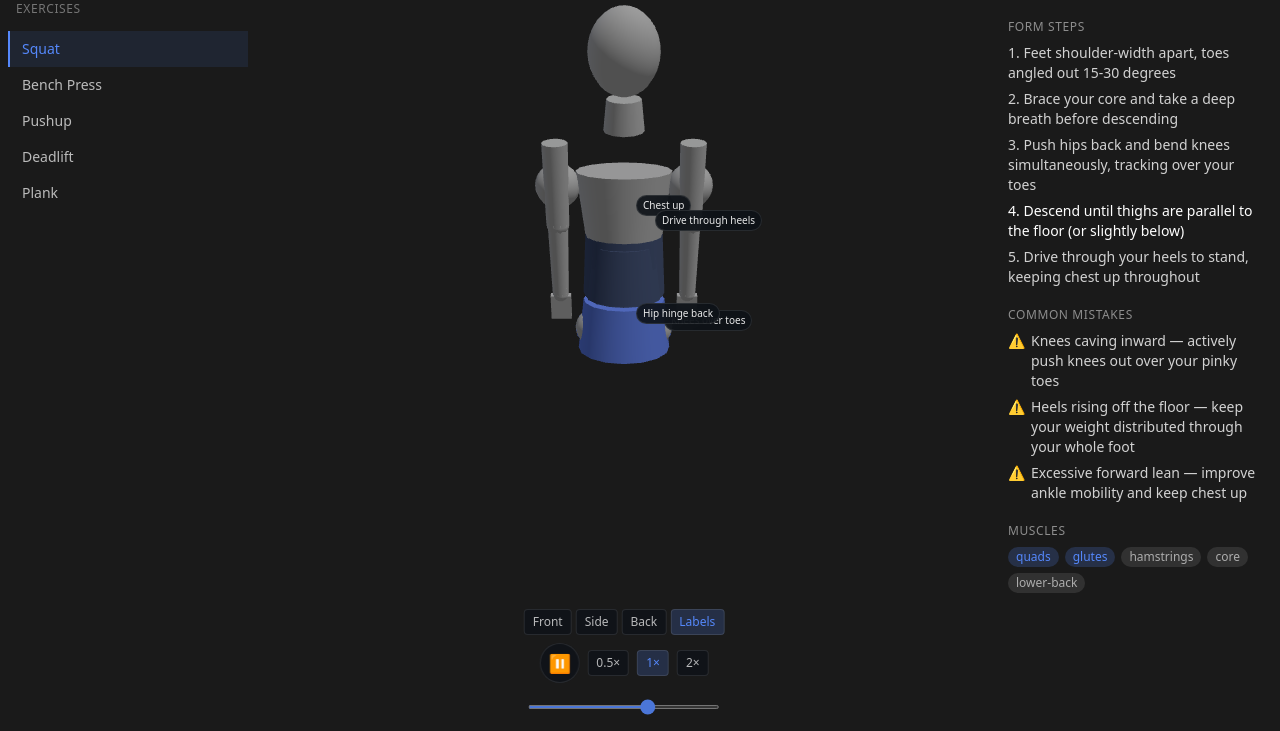
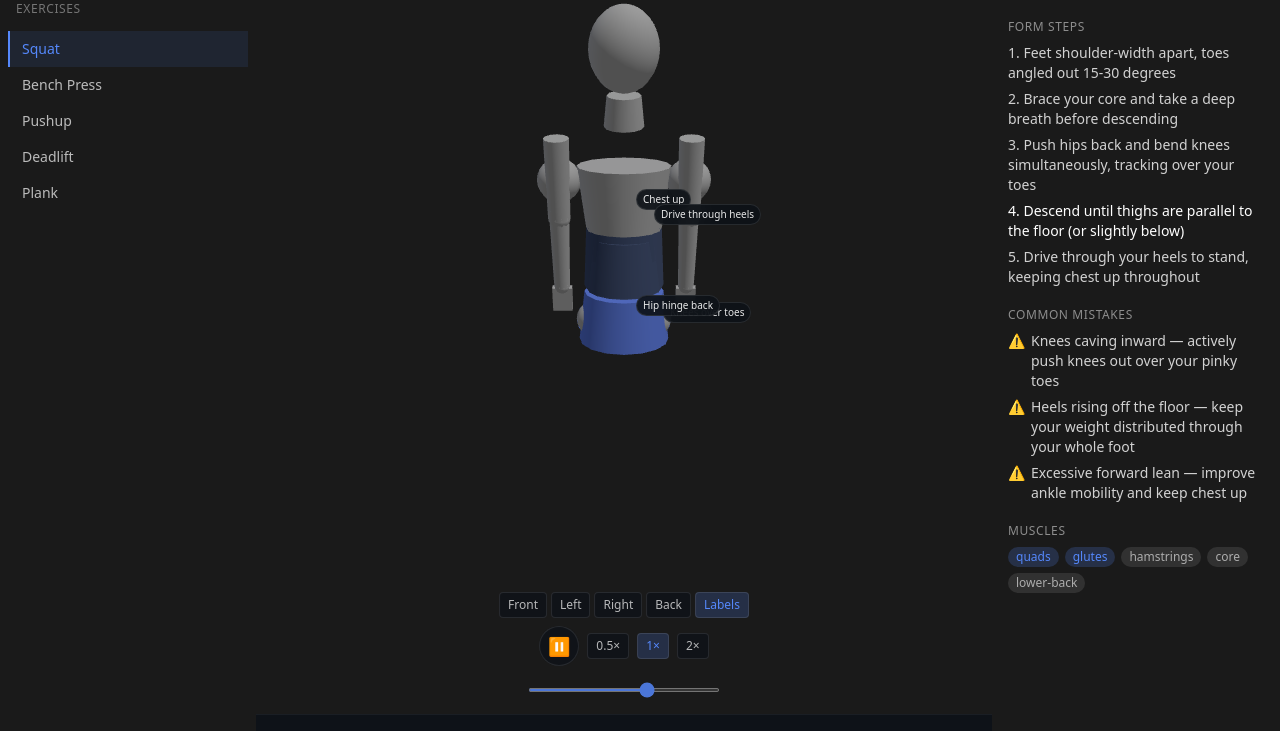
Before and after one commit to kylesulit0-del/FormCheck, a website built with Vite: page index.html in a window 1280 px wide. Shown: the part 69-800 px from the top of the page. Built offline with nearby package versions, Linux system fonts and the light colour scheme; animation ran at ten frames a second.

Commit message:
feat(03-01): HTML flex-col layout, smooth camera lerp with 4 presets
- Wrap #panel-center + #control-bar in flex-col container below 3D canvas
- Add left/right presets (rename side -> right), update PresetName type
- setCameraPreset() sets _targetPosition for lerp instead of snapping
- tickCameraAnimation() lerps camera 0.18/frame, snaps at <0.005 dist
- OrbitControls 'start' event cancels active lerp to prevent camera fighting
- Import and call tickCameraAnimation() before controls.update() in render loop

```diff
--- a/index.html
+++ b/index.html
@@ -18,11 +18,16 @@
       <nav id="exercise-list" class="flex-1 overflow-y-auto p-2"></nav>
     </aside>
 
-    <!-- Center panel: 3D viewer -->
-    <main id="panel-center" class="flex-1 relative min-w-0">
-      <button id="toggle-left" class="absolute left-2 top-2 z-20 w-6 h-6 rounded bg-surface/80 border border-white/10 text-white/50 hover:text-white hover:bg-white/20 text-xs flex items-center justify-center cursor-pointer transition-colors" title="Toggle left panel">&#x2039;</button>
-      <button id="toggle-right" class="absolute right-2 top-2 z-20 w-6 h-6 rounded bg-surface/80 border border-white/10 text-white/50 hover:text-white hover:bg-white/20 text-xs flex items-center justify-center cursor-pointer transition-colors" title="Toggle right panel">&#x203a;</button>
-    </main>
+    <!-- Center panel: 3D viewer + control bar -->
+    <div class="flex-1 flex flex-col min-w-0">
+      <main id="panel-center" class="flex-1 relative min-w-0">
+        <button id="toggle-left" class="absolute left-2 top-2 z-20 w-6 h-6 rounded bg-surface/80 border border-white/10 text-white/50 hover:text-white hover:bg-white/20 text-xs flex items-center justify-center cursor-pointer transition-colors" title="Toggle left panel">&#x2039;</button>
+        <button id="toggle-right" class="absolute right-2 top-2 z-20 w-6 h-6 rounded bg-surface/80 border border-white/10 text-white/50 hover:text-white hover:bg-white/20 text-xs flex items-center justify-center cursor-pointer transition-colors" title="Toggle right panel">&#x203a;</button>
+      </main>
+      <div id="control-bar" class="flex items-center gap-3 px-4 py-2 bg-surface border-t border-white/5 shrink-0">
+        <!-- PlaybackOverlay.ts will populate this -->
+      </div>
+    </div>
 
     <!-- Right panel: form guide -->
     <aside id="panel-right" class="w-72 bg-bg flex flex-col shrink-0">
--- a/src/core/cameraPresets.ts
+++ b/src/core/cameraPresets.ts
@@ -1,13 +1,16 @@
+import * as THREE from 'three'
 import type { OrbitControls } from 'three/addons/controls/OrbitControls.js'
 import type { PerspectiveCamera } from 'three'
 
 let _controls: OrbitControls | null = null
 let _camera: PerspectiveCamera | null = null
+let _targetPosition: THREE.Vector3 | null = null
 
 const presets = {
-  front: { x: 0, y: 1, z: 3 },
-  side:  { x: 3, y: 1, z: 0 },
-  back:  { x: 0, y: 1, z: -3 },
+  front: { x: 0,  y: 1, z: 3  },
+  left:  { x: -3, y: 1, z: 0  },
+  right: { x: 3,  y: 1, z: 0  },
+  back:  { x: 0,  y: 1, z: -3 },
 } as const
 
 export type PresetName = keyof typeof presets
@@ -22,15 +25,36 @@ export function registerControls(
 ): void {
   _controls = controls
   _camera = camera
+
+  // Cancel any active lerp if the user manually drags
+  controls.addEventListener('start', () => {
+    _targetPosition = null
+  })
 }
 
 /**
- * Snap the camera to a named preset position, looking at the mannequin center.
+ * Begin a smooth camera lerp to a named preset position.
+ * Sets the look-at target immediately; position is animated each tick.
  */
 export function setCameraPreset(name: PresetName): void {
   if (!_controls || !_camera) return
   const p = presets[name]
-  _camera.position.set(p.x, p.y, p.z)
+  _targetPosition = new THREE.Vector3(p.x, p.y, p.z)
   _controls.target.set(0, 0.9, 0)
-  _controls.update()
 }
+
+/**
+ * Called each render tick to advance the camera lerp animation.
+ * Returns early if no animation is active or camera is not registered.
+ * Does NOT call _controls.update() — main.ts handles that.
+ */
+export function tickCameraAnimation(): void {
+  if (!_targetPosition || !_camera || !_controls) return
+
+  _camera.position.lerp(_targetPosition, 0.18)
+
+  if (_camera.position.distanceTo(_targetPosition) < 0.005) {
+    _camera.position.copy(_targetPosition)
+    _targetPosition = null
+  }
+}
--- a/src/main.ts
+++ b/src/main.ts
@@ -12,7 +12,7 @@ import { appStore } from './core/store'
 import { mountExerciseSelector } from './ui/ExerciseSelector'
 import { mountFormGuide } from './ui/FormGuide'
 import { mountPlaybackOverlay } from './ui/PlaybackOverlay'
-import { registerControls } from './core/cameraPresets'
+import { registerControls, tickCameraAnimation } from './core/cameraPresets'
 import { setAnimationController } from './core/animationRef'
 import { setRigJoints } from './core/rigRef'
 import { applyMuscleHighlights } from './mannequin/highlighter'
@@ -154,6 +154,7 @@ async function init() {
 
   // Start render loop
   const loop = createRenderLoop(renderer, scene, camera, () => {
+    tickCameraAnimation()
     controls.update()
     if (animationController && !appStore.getState().isScrubbing) {
       animationController.update()
--- a/src/ui/PlaybackOverlay.ts
+++ b/src/ui/PlaybackOverlay.ts
@@ -5,8 +5,9 @@ import { getAnimationController } from '../core/animationRef'
 const SPEEDS = [0.5, 1, 2] as const
 const CAMERA_PRESETS: { label: string; name: PresetName }[] = [
   { label: 'Front', name: 'front' },
-  { label: 'Side', name: 'side' },
-  { label: 'Back', name: 'back' },
+  { label: 'Left',  name: 'left' },
+  { label: 'Right', name: 'right' },
+  { label: 'Back',  name: 'back' },
 ]
 
 /**
```
